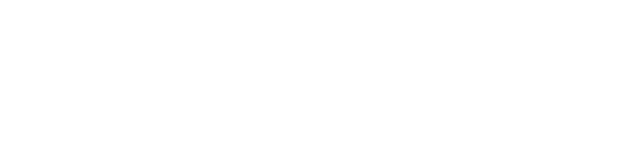
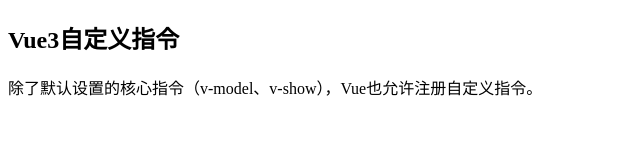
Before and after one commit to JPL-JUNO/HTML, a plain HTML site: page Vue/Vue10.html in a window 1280 px wide. Shown: the whole page, without its empty margins (0-640 px from the left). Drawn offline with Linux system fonts and the light colour scheme.

Commit message:
Vue3自定义指令

```diff
--- a/Vue/Vue10.html
+++ b/Vue/Vue10.html
@@ -8,6 +8,9 @@
     <script src="vue.global.js"></script>
 </head>
 <body>
-
+    <h2>Vue3自定义指令</h2>
+    <p>
+        除了默认设置的核心指令（v-model、v-show），Vue也允许注册自定义指令。
+    </p>
 </body>
 </html>
```
